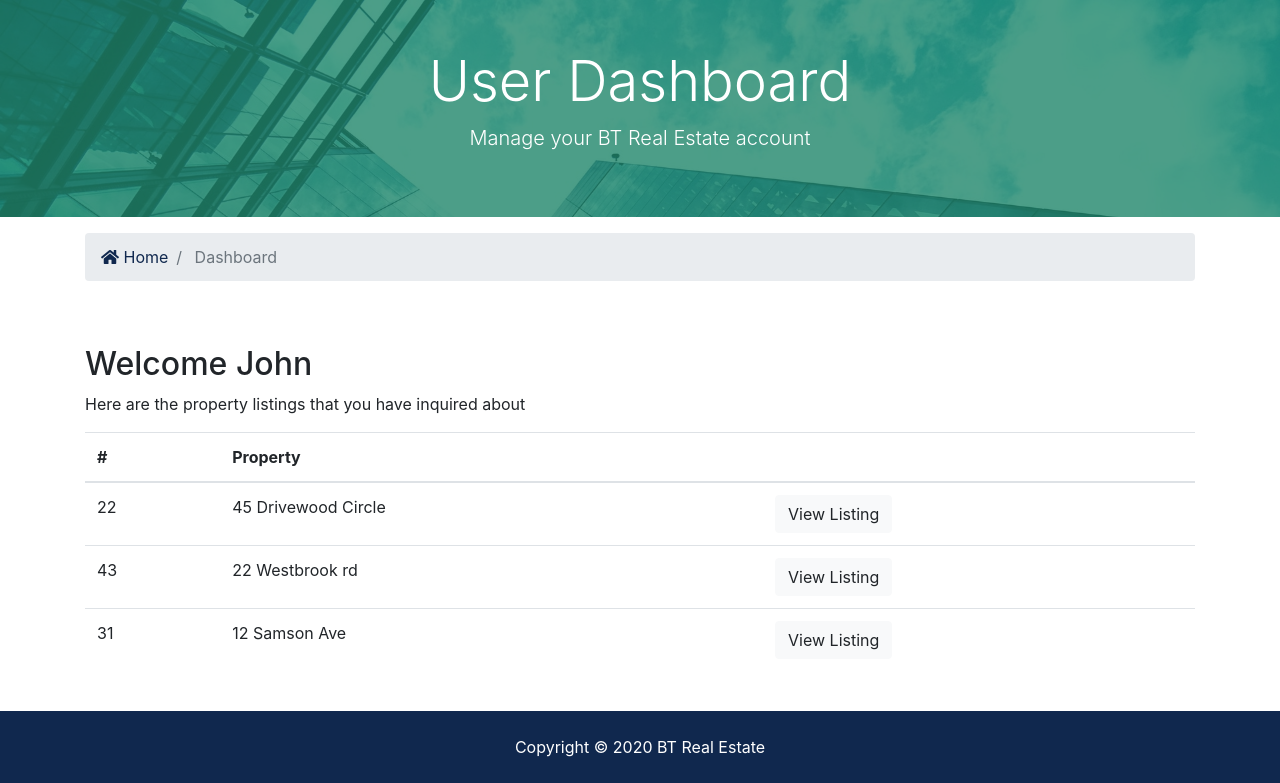
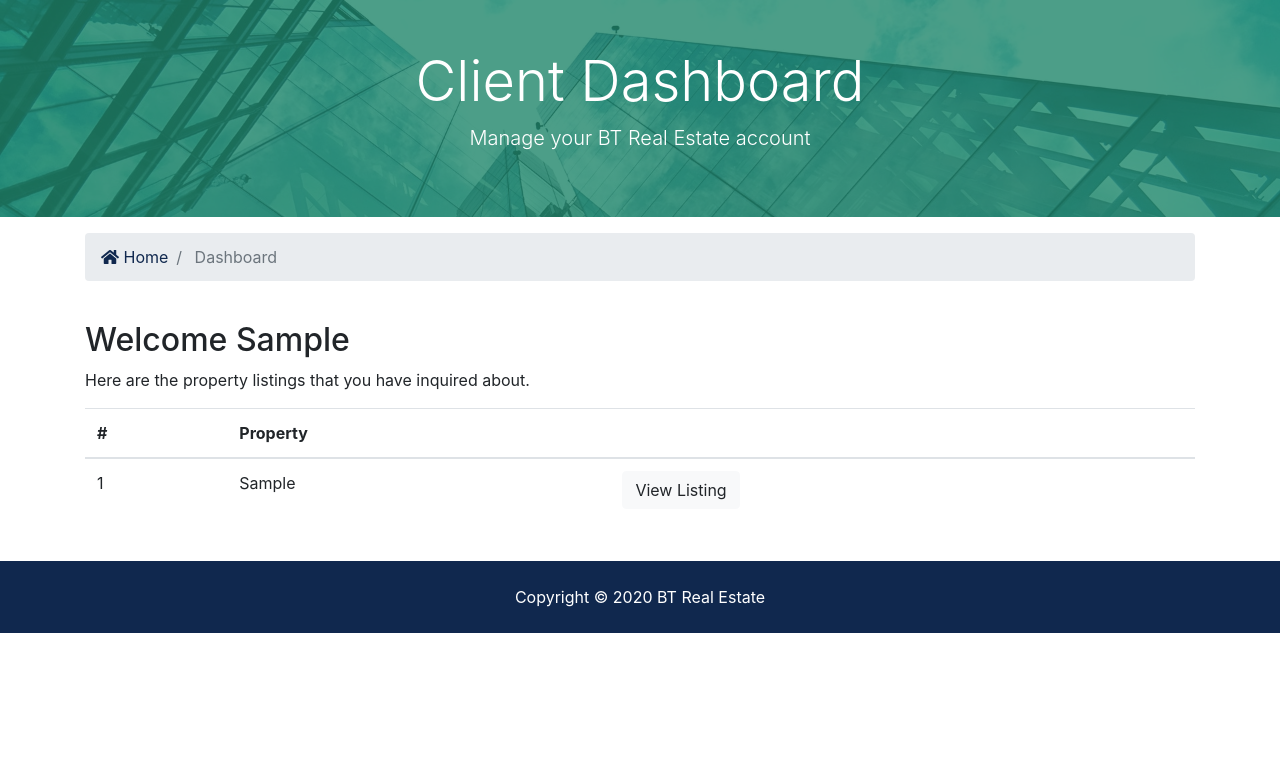
Before and after one commit to ricardoltm/django_Real_Estate, a Django app: page /accounts/dashboard in a window 1280 px wide. Shown: the part 128-911 px from the top of the page. After the commit the page ends 761 px from the top, so only its background shows below. Run offline with Django 3.2, Linux system fonts and the light colour scheme; a user stored in the database is signed in; tables that the repository leaves empty hold one stand-in row (values such as "Sample post"); parts of the project's set-up code (start-up, migrations or seed data) failed here and were passed over; some libraries are stand-ins or nearby versions.

Commit message:
Dashboard Functionality

```diff
--- a/accounts/views.py
+++ b/accounts/views.py
@@ -1,6 +1,7 @@
 from django.shortcuts import render, redirect
 from django.contrib import messages, auth
 from django.contrib.auth.models import User
+from contacts.models import Contact
 
 
 def register(request):
@@ -66,4 +67,10 @@
 
 
 def dashboard(request):
-  return render(request, 'accounts/dashboard.html')
+  user_contacts = Contact.objects.order_by('-contact_date').filter(user_id=request.user.id)
+
+  context = {
+    'contacts': user_contacts
+  }
+
+  return render(request, 'accounts/dashboard.html', context)
--- a/contacts/views.py
+++ b/contacts/views.py
@@ -18,7 +18,7 @@
     # Check if user has made inquiry already
     if request.user.is_authenticated:
       user_id = request.user.id
-      has_contacted = Contact.object.all().filter(listing_id=listing_id, user_id=user_id)
+      has_contacted = Contact.objects.all().filter(listing_id=listing_id, user_id=user_id)
       if has_contacted:
           messages.error(request, 'You have already made an inquiry for this listing.')
           return redirect('/listings/'+listing_id)
--- a/templates/accounts/dashboard.html
+++ b/templates/accounts/dashboard.html
@@ -8,7 +8,7 @@
   <div class="container">
     <div class="row text-center">
       <div class="col-md-12">
-        <h1 class="display-4">User Dashboard</h1>
+        <h1 class="display-4">Client Dashboard</h1>
         <p class="lead">Manage your BT Real Estate account</p>
       </div>
     </div>
@@ -29,7 +29,6 @@
     </nav>
   </div>
 </section>
-<br>
 
 <!-- Show Alerts -->
 {% include 'partials/_alerts.html' %}
@@ -38,8 +37,9 @@
   <div class="container">
     <div class="row">
       <div class="col-md-12">
-        <h2>Welcome John</h2>
-        <p>Here are the property listings that you have inquired about</p>
+        <h2>Welcome {{ user.first_name }}</h2>
+        {% if contacts %}
+          <p>Here are the property listings that you have inquired about.</p>
           <table class="table">
             <thead>
               <tr>
@@ -49,29 +49,20 @@
               </tr>
             </thead>
             <tbody>
+              {% for contact in contacts %}
                 <tr>
-              <td>22</td>
-              <td>45 Drivewood Circle</td>
+                  <td>{{ contact.id }}</td>
+                  <td>{{ contact.listing }}</td>
                   <td>
-                <a class="btn btn-light" href="#">View Listing</a>
+                    <a class="btn btn-light" href="{% url 'listing' contact.listing_id %}">View Listing</a>
                   </td>
                 </tr>
-            <tr>
-              <td>43</td>
-              <td>22 Westbrook rd</td>
-              <td>
-                <a class="btn btn-light" href="#">View Listing</a>
-              </td>
-            </tr>
-            <tr>
-              <td>31</td>
-              <td>12 Samson Ave</td>
-              <td>
-                <a class="btn btn-light" href="#">View Listing</a>
-              </td>
-            </tr>
+              {% endfor %}
             </tbody>
           </table>
+        {% else %}
+          <p>You have made any inquiries.</p>
+        {% endif %}
       </div>
     </div>
   </div>
```
Lines whose indentation alone changed are shown as unchanged.
